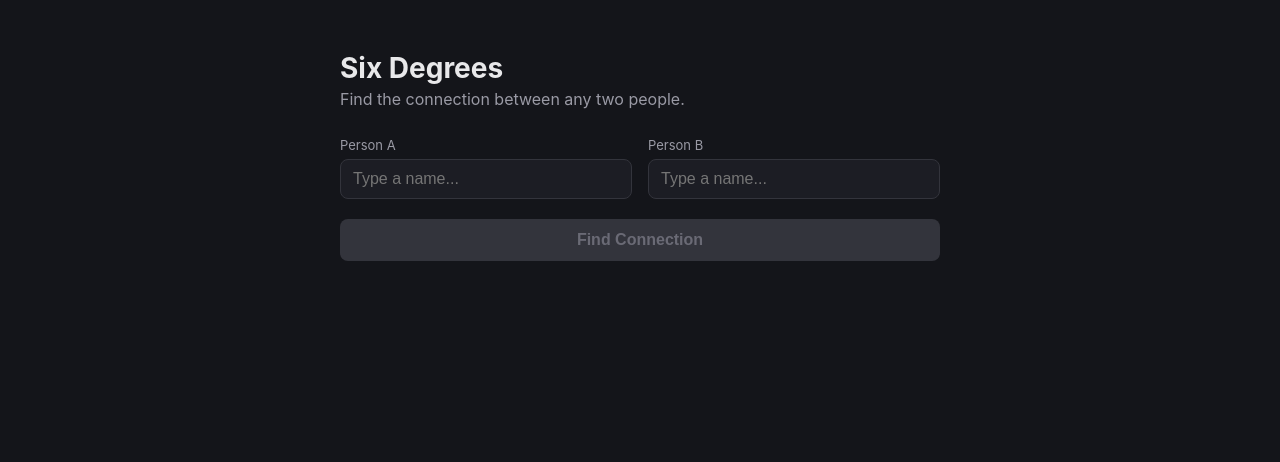
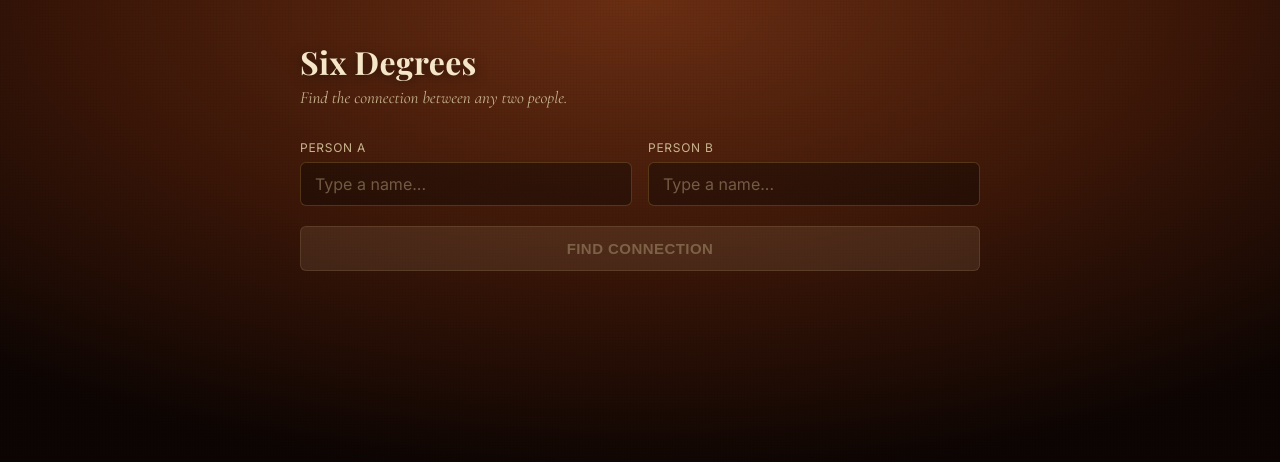
Before and after one commit to Astrobuckshot/six-degrees-frontend, a React (Vite) app: page / in a window 1280 px wide. Shown: the top 462 px of the page. Built offline with nearby package versions, Linux system fonts and the light colour scheme.

Commit message:
add stylish bubble UI

```diff
--- a/api/find-path.js
+++ b/api/find-path.js
@@ -45,6 +45,7 @@ export default async function handler(req, res) {
     const path = sorted.map((row) => ({
       id: row.person_id,
       name: row.person_name,
+      photoUrl: row.photo_url,
       connectionType: row.connection_type,
       context: row.context,
     }));
--- a/index.html
+++ b/index.html
@@ -4,6 +4,12 @@
     <meta charset="UTF-8" />
     <meta name="viewport" content="width=device-width, initial-scale=1.0" />
     <title>Six Degrees</title>
+    <link rel="preconnect" href="https://fonts.googleapis.com" />
+    <link rel="preconnect" href="https://fonts.gstatic.com" crossorigin />
+    <link
+      href="https://fonts.googleapis.com/css2?family=Cormorant+Garamond:ital@0;1&family=Inter:wght@400;500;600&family=Playfair+Display:wght@500;600;700&display=swap"
+      rel="stylesheet"
+    />
   </head>
   <body>
     <div id="root"></div>
--- a/src/App.css
+++ b/src/App.css
@@ -1,31 +1,86 @@
+/* ============================================================
+   DESIGN TOKENS
+   ============================================================ */
+:root {
+  --bg-center: #6b2f13;
+  --bg-mid: #3a1608;
+  --bg-edge: #0c0503;
+
+  --gold-bright: #f0c869;
+  --gold: #d4a548;
+  --gold-dark: #8b6420;
+  --gold-shadow: #4a3210;
+
+  --ink: #0c0503;
+  --cream: #f5e6c8;
+  --cream-dim: #c9b48f;
+
+  --font-display: 'Playfair Display', Georgia, serif;
+  --font-body: 'Inter', -apple-system, BlinkMacSystemFont, sans-serif;
+  --font-caption: 'Cormorant Garamond', Georgia, serif;
+}
+
 * {
   box-sizing: border-box;
 }
 
+html, body {
+  min-height: 100%;
+}
+
 body {
   margin: 0;
-  font-family: -apple-system, BlinkMacSystemFont, 'Segoe UI', Roboto, sans-serif;
-  background: #14151a;
-  color: #e8e8ea;
+  font-family: var(--font-body);
+  color: var(--cream);
+  background:
+    radial-gradient(ellipse 80% 60% at 50% 0%, var(--bg-center) 0%, var(--bg-mid) 55%, var(--bg-edge) 100%);
+  background-attachment: fixed;
+  position: relative;
+}
+
+/* Subtle woven/woodgrain texture overlay, built with layered gradients
+   rather than an image - keeps things fast and crisp at any resolution */
+body::before {
+  content: '';
+  position: fixed;
+  inset: 0;
+  pointer-events: none;
+  opacity: 0.05;
+  background-image:
+    repeating-linear-gradient(90deg, #000 0px, transparent 1px, transparent 3px),
+    repeating-linear-gradient(0deg, #000 0px, transparent 1px, transparent 3px);
+  mix-blend-mode: overlay;
 }
 
 .app {
-  max-width: 640px;
+  max-width: 720px;
   margin: 0 auto;
-  padding: 32px 20px 80px;
+  padding: 40px 20px 100px;
+  position: relative;
 }
 
 h1 {
-  font-size: 28px;
-  margin-bottom: 4px;
+  font-family: var(--font-display);
+  font-weight: 700;
+  font-size: 32px;
+  letter-spacing: 0.01em;
+  margin: 0 0 4px;
+  color: var(--cream);
+  text-shadow: 0 2px 12px rgba(0, 0, 0, 0.5);
 }
 
 .subtitle {
-  color: #9a9aa5;
-  margin-top: 0;
-  margin-bottom: 28px;
+  font-family: var(--font-caption);
+  font-style: italic;
+  font-size: 17px;
+  color: var(--cream-dim);
+  margin: 0 0 32px;
 }
 
+/* ============================================================
+   SEARCH UI - deliberately quiet, so the result bubbles are
+   the one bold moment on the page
+   ============================================================ */
 .search-row {
   display: flex;
   flex-direction: column;
@@ -48,47 +103,60 @@ h1 {
 
 .search-box label {
   display: block;
-  font-size: 13px;
-  color: #9a9aa5;
-  margin-bottom: 6px;
+  font-size: 12px;
+  letter-spacing: 0.06em;
+  text-transform: uppercase;
+  color: var(--cream-dim);
+  margin-bottom: 7px;
 }
 
 .search-box input {
   width: 100%;
-  padding: 10px 12px;
+  padding: 11px 14px;
   font-size: 16px;
-  border-radius: 8px;
-  border: 1px solid #33343c;
-  background: #1c1d24;
-  color: #e8e8ea;
+  font-family: var(--font-body);
+  border-radius: 6px;
+  border: 1px solid rgba(212, 165, 72, 0.25);
+  background: rgba(12, 5, 3, 0.4);
+  color: var(--cream);
+}
+
+.search-box input::placeholder {
+  color: rgba(201, 180, 143, 0.45);
 }
 
 .search-box input:focus {
-  outline: 2px solid #6b7fd7;
-  outline-offset: 1px;
+  outline: none;
+  border-color: var(--gold);
+  box-shadow: 0 0 0 3px rgba(212, 165, 72, 0.15);
 }
 
 .selected-person {
   display: flex;
   align-items: center;
   justify-content: space-between;
-  padding: 10px 12px;
-  border-radius: 8px;
-  background: #23252f;
-  border: 1px solid #3a3c4a;
+  padding: 11px 14px;
+  border-radius: 6px;
+  background: rgba(212, 165, 72, 0.1);
+  border: 1px solid rgba(212, 165, 72, 0.3);
+}
+
+.selected-person span {
+  font-family: var(--font-display);
+  font-weight: 500;
 }
 
 .selected-person button {
   background: none;
   border: none;
-  color: #9a9aa5;
+  color: var(--cream-dim);
   font-size: 18px;
   cursor: pointer;
   padding: 0 4px;
 }
 
 .selected-person button:hover {
-  color: #e8e8ea;
+  color: var(--gold-bright);
 }
 
 .match-list {
@@ -99,10 +167,10 @@ h1 {
   top: 100%;
   left: 0;
   right: 0;
-  background: #1c1d24;
-  border: 1px solid #33343c;
-  border-radius: 8px;
-  max-height: 220px;
+  background: #1a0d05;
+  border: 1px solid rgba(212, 165, 72, 0.25);
+  border-radius: 6px;
+  max-height: 240px;
   overflow-y: auto;
   z-index: 10;
 }
@@ -110,91 +178,219 @@ h1 {
 .match-list li button {
   width: 100%;
   text-align: left;
-  padding: 8px 10px;
+  padding: 9px 10px;
   background: none;
   border: none;
-  color: #e8e8ea;
+  color: var(--cream);
   font-size: 15px;
-  border-radius: 6px;
+  border-radius: 4px;
   cursor: pointer;
 }
 
 .match-list li button:hover {
-  background: #2a2c37;
+  background: rgba(212, 165, 72, 0.12);
 }
 
 .search-status {
   margin-top: 6px;
   font-size: 13px;
-  color: #7a7a85;
+  color: var(--cream-dim);
 }
 
 .find-button {
   width: 100%;
-  padding: 12px;
-  font-size: 16px;
+  padding: 13px;
+  font-size: 15px;
   font-weight: 600;
-  border-radius: 8px;
-  border: none;
-  background: #6b7fd7;
-  color: white;
+  letter-spacing: 0.03em;
+  text-transform: uppercase;
+  border-radius: 6px;
+  border: 1px solid var(--gold-dark);
+  background: linear-gradient(180deg, var(--gold) 0%, var(--gold-dark) 100%);
+  color: #2a1608;
   cursor: pointer;
-  margin-bottom: 24px;
+  margin-bottom: 8px;
+  transition: filter 0.15s ease;
 }
 
 .find-button:disabled {
-  background: #33343c;
-  color: #6a6a75;
+  background: rgba(201, 180, 143, 0.12);
+  border-color: rgba(201, 180, 143, 0.15);
+  color: rgba(201, 180, 143, 0.4);
   cursor: not-allowed;
 }
 
 .find-button:not(:disabled):hover {
-  background: #7f90de;
+  filter: brightness(1.08);
 }
 
 .result-status {
-  color: #9a9aa5;
-  font-size: 15px;
+  font-family: var(--font-caption);
+  font-style: italic;
+  font-size: 17px;
+  color: var(--cream-dim);
+  margin-top: 16px;
 }
 
 .result-error {
-  color: #e57373;
+  color: #e0937a;
+}
+
+/* ============================================================
+   THE PATH RESULT - arc layout with ornate oval frames
+   ============================================================ */
+.path-result {
+  margin-top: 32px;
 }
 
 .path-summary {
-  font-size: 14px;
-  color: #9a9aa5;
-  margin-bottom: 16px;
+  font-family: var(--font-caption);
+  font-style: italic;
+  font-size: 16px;
+  color: var(--cream-dim);
+  margin-bottom: 8px;
+  text-align: center;
 }
 
-.path-steps {
-  list-style: none;
-  margin: 0;
-  padding: 0;
+.path-arc-container {
+  position: relative;
+  width: 100%;
+  /* height scales with viewport width via padding-bottom trick, keeping
+     the arc's proportions consistent responsively */
+  padding-bottom: 62%;
 }
 
-.path-steps li {
+.path-arc-svg {
+  position: absolute;
+  inset: 0;
+  width: 100%;
+  height: 100%;
+  overflow: visible;
+}
+
+.path-arc-svg path {
+  fill: none;
+  stroke: var(--gold);
+  stroke-width: 2;
+  stroke-dasharray: 1 9;
+  stroke-linecap: round;
+  opacity: 0;
+  animation: lineReveal 0.5s ease forwards;
+}
+
+.path-node {
+  position: absolute;
+  transform: translate(-50%, -50%);
   display: flex;
   flex-direction: column;
   align-items: center;
-  text-align: center;
+  opacity: 0;
+  animation: bubbleReveal 0.55s cubic-bezier(0.2, 0.8, 0.3, 1) forwards;
 }
 
-.path-connection {
-  font-size: 13px;
-  color: #7a8fd0;
-  padding: 6px 0;
+.path-node-frame {
+  width: 74px;
+  height: 96px;
+  border-radius: 50%;
+  padding: 5px;
+  background: linear-gradient(145deg, var(--gold-bright) 0%, var(--gold) 35%, var(--gold-dark) 75%, var(--gold-bright) 100%);
+  box-shadow:
+    0 0 0 2px var(--gold-shadow),
+    0 8px 18px rgba(0, 0, 0, 0.55),
+    inset 0 0 6px rgba(0, 0, 0, 0.35);
+  position: relative;
 }
 
-.path-connection::before {
-  content: '↓ ';
+.path-node-frame::before {
+  /* small flourish at the top of the frame, echoing an ornate finial */
+  content: '';
+  position: absolute;
+  top: -7px;
+  left: 50%;
+  width: 10px;
+  height: 10px;
+  background: linear-gradient(145deg, var(--gold-bright), var(--gold-dark));
+  border-radius: 3px 3px 3px 3px / 6px 6px 2px 2px;
+  transform: translateX(-50%) rotate(45deg);
+  box-shadow: 0 1px 3px rgba(0, 0, 0, 0.5);
 }
 
-.path-person {
-  font-size: 17px;
+.path-node-photo {
+  width: 100%;
+  height: 100%;
+  border-radius: 50%;
+  overflow: hidden;
+  background: var(--ink);
+  display: flex;
+  align-items: center;
+  justify-content: center;
+}
+
+.path-node-photo img {
+  width: 100%;
+  height: 100%;
+  object-fit: cover;
+  display: block;
+}
+
+.path-node-initial {
+  font-family: var(--font-display);
+  font-size: 26px;
   font-weight: 600;
-  padding: 10px 18px;
-  border-radius: 999px;
-  background: #23252f;
-  border: 1px solid #3a3c4a;
+  color: var(--gold-dark);
 }
+
+.path-node-name {
+  margin-top: 8px;
+  font-family: var(--font-display);
+  font-weight: 600;
+  font-size: 13px;
+  color: var(--cream);
+  text-align: center;
+  max-width: 100px;
+  line-height: 1.25;
+  text-shadow: 0 1px 6px rgba(0, 0, 0, 0.7);
+}
+
+.path-connection-label {
+  position: absolute;
+  transform: translate(-50%, -50%);
+  font-family: var(--font-caption);
+  font-style: italic;
+  font-size: 12.5px;
+  color: var(--cream-dim);
+  background: rgba(12, 5, 3, 0.55);
+  padding: 2px 8px;
+  border-radius: 10px;
+  white-space: nowrap;
+  opacity: 0;
+  animation: labelReveal 0.5s ease forwards;
+}
+
+@keyframes bubbleReveal {
+  from {
+    opacity: 0;
+    transform: translate(-50%, -50%) scale(0.6);
+  }
+  to {
+    opacity: 1;
+    transform: translate(-50%, -50%) scale(1);
+  }
+}
+
+@keyframes lineReveal {
+  from { opacity: 0; }
+  to { opacity: 0.8; }
+}
+
+@keyframes labelReveal {
+  from { opacity: 0; }
+  to { opacity: 1; }
+}
+
+@media (prefers-reduced-motion: reduce) {
+  .path-node, .path-connection-label, .path-arc-svg path {
+    animation: none !important;
+    opacity: 1 !important;
+  }
+}
--- a/src/App.jsx
+++ b/src/App.jsx
@@ -96,6 +96,24 @@ function PersonSearchBox({ label, selectedPerson, onSelect }) {
   )
 }
 
+// Computes each person's position along a gentle downward arc between
+// the two endpoints - mirrors the "Person A and B on the outer ends,
+// with the path dipping down through the middle" sketch.
+function computeArcPositions(count) {
+  const positions = []
+  for (let i = 0; i < count; i++) {
+    const t = count === 1 ? 0.5 : i / (count - 1)
+    const x = 8 + t * 84 // percent, small margin on each side
+    const y = 18 + Math.sin(t * Math.PI) * 52 // percent, dips down in the middle
+    positions.push({ x, y })
+  }
+  return positions
+}
+
+function getInitial(name) {
+  return name ? name.trim().charAt(0).toUpperCase() : '?'
+}
+
 function PathResult({ path, loading, error, searched }) {
   if (loading) {
     return <div className="result-status">Searching for a connection...</div>
@@ -118,26 +136,73 @@ function PathResult({ path, loading, error, searched }) {
     )
   }
 
+  const positions = computeArcPositions(path.length)
+  const REVEAL_STEP_SECONDS = 0.4
+
   return (
     <div className="path-result">
       <div className="path-summary">
         {path.length - 1 === 0
-          ? 'Same person!'
+          ? 'Same person'
           : `Found in ${path.length - 1} step${path.length - 1 === 1 ? '' : 's'}`}
       </div>
-      <ol className="path-steps">
-        {path.map((step, i) => (
-          <li key={`${step.id}-${i}`}>
-            {i > 0 && (
-              <div className="path-connection">
-                {step.connectionType}
-                {step.context ? ` (${step.context})` : ''}
+
+      <div className="path-arc-container">
+        <svg className="path-arc-svg" viewBox="0 0 100 62" preserveAspectRatio="none">
+          {positions.slice(1).map((pos, idx) => {
+            const prev = positions[idx]
+            const delay = (idx + 1) * REVEAL_STEP_SECONDS
+            return (
+              <path
+                key={idx}
+                d={`M ${prev.x} ${prev.y * 0.62} L ${pos.x} ${pos.y * 0.62}`}
+                style={{ animationDelay: `${delay}s` }}
+              />
+            )
+          })}
+        </svg>
+
+        {path.map((step, i) => {
+          const pos = positions[i]
+          const delay = i * REVEAL_STEP_SECONDS
+          return (
+            <div
+              key={`${step.id}-${i}`}
+              className="path-node"
+              style={{ left: `${pos.x}%`, top: `${pos.y}%`, animationDelay: `${delay}s` }}
+            >
+              <div className="path-node-frame">
+                <div className="path-node-photo">
+                  {step.photoUrl ? (
+                    <img src={step.photoUrl} alt={step.name} loading="lazy" />
+                  ) : (
+                    <span className="path-node-initial">{getInitial(step.name)}</span>
+                  )}
+                </div>
               </div>
-            )}
-            <div className="path-person">{step.name}</div>
-          </li>
-        ))}
-      </ol>
+              <div className="path-node-name">{step.name}</div>
+            </div>
+          )
+        })}
+
+        {positions.slice(1).map((pos, idx) => {
+          const prev = positions[idx]
+          const step = path[idx + 1]
+          const midX = (prev.x + pos.x) / 2
+          const midY = (prev.y + pos.y) / 2
+          const delay = (idx + 1) * REVEAL_STEP_SECONDS + 0.15
+          const label = step.connectionType + (step.context ? ` · ${step.context}` : '')
+          return (
+            <div
+              key={idx}
+              className="path-connection-label"
+              style={{ left: `${midX}%`, top: `${midY}%`, animationDelay: `${delay}s` }}
+            >
+              {label}
+            </div>
+          )
+        })}
+      </div>
     </div>
   )
 }
```
